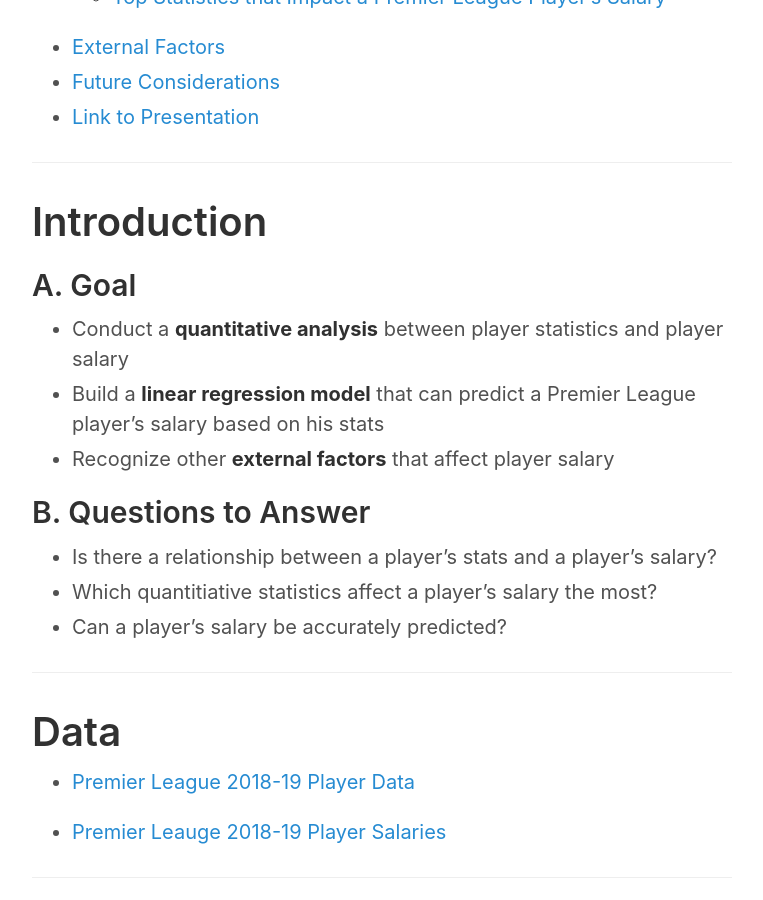
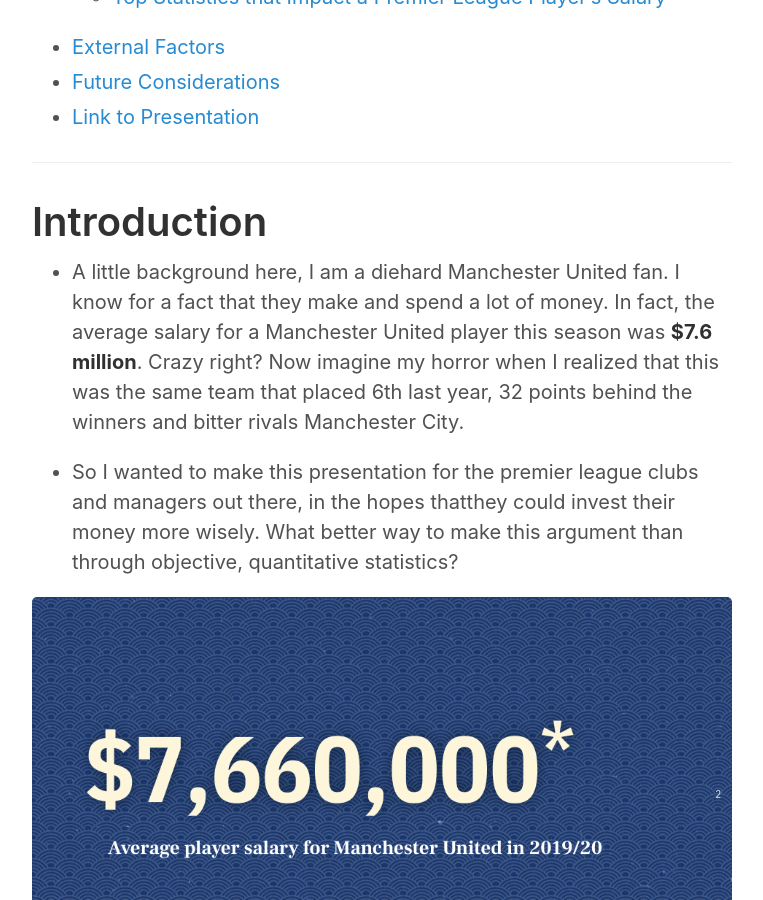
Before and after one commit to eunchanity/eunchanity.github.io, a Jekyll site: the page built from _posts/2020-07-20-Premier-League-Salary.md, in a window 1280 px wide and 900 px high, scrolled down 699 px. Shown: the whole window, without its empty margins (258-1021 px from the left). Built offline with Jekyll 4.4.1, drawn with Linux system fonts in a browser that asks for light colours; some of the changed text lies outside the part shown.

Commit message:
editing post 2

```diff
--- a/_posts/2020-07-20-Premier-League-Salary.md
+++ b/_posts/2020-07-20-Premier-League-Salary.md
@@ -20,7 +20,13 @@
 
 -----
 
-# Introduction <a name="introduction"></a>
+# Introduction <a name="introduction">
+
+* A little background here, I am a diehard Manchester United fan. I know for a fact that they make and spend a lot of money. In fact, the average salary for a Manchester United player this season was **$7.6 million**. Crazy right? Now imagine my horror when I realized that this was the same team that placed 6th last year, 32 points behind the winners and bitter rivals Manchester City.
+
+* So I wanted to make this presentation for the premier league clubs and managers out there, in the hopes thatthey could invest their money more wisely. What better way to make this argument than through objective, quantitative statistics?
+
+<img src="{{ site.url }}/images/manutdsalary.png">
 
 ## A. Goal <a name="goal"></a>
 * Conduct a **quantitative analysis** between player statistics and player salary
@@ -86,7 +92,10 @@
 
 # External Factors <a name="external"></a>
 
-* There are factors outside of just the quantitative statistics that currently affect a player's salary.
+* There are factors outside of just the quantitative statistics that currently affect a player's salary such as:
+	* A club's financial power
+	* A player's popularity
+	* The current transfer market
 
 <img src="{{ site.url }}/images/externalfactors.png">
 
```
Also changed, not shown: images/manutdsalary.png (added).
